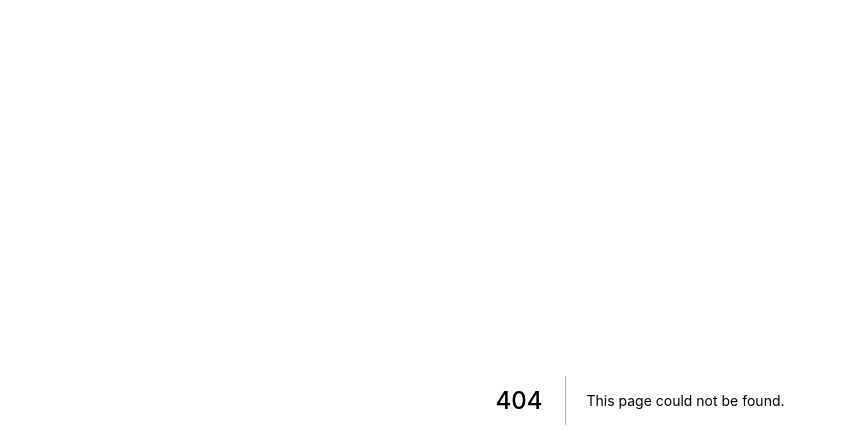
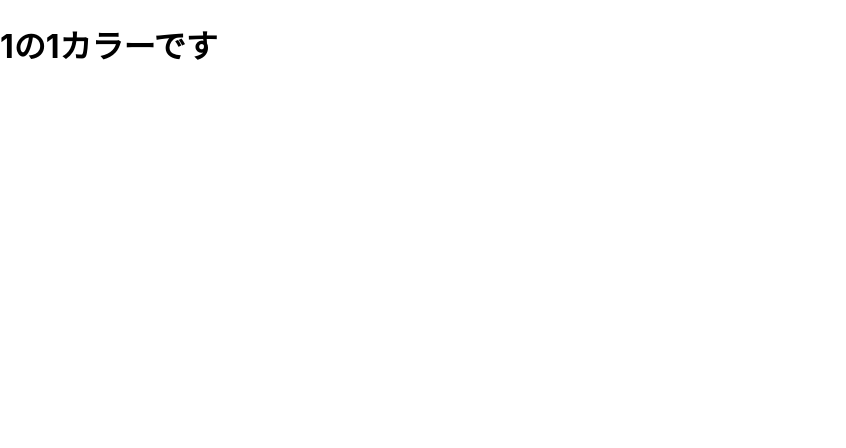
Before and after one commit to y4shiro/nextjs-tutorial-reffect, a Next.js app: page /products/1/1 in a window 1280 px wide. Before the commit this address had no page. Shown: the top 448 px of the page, without its empty margins (0-846 px from the left). Built offline with nearby package versions, Linux system fonts and the light colour scheme.

Commit message:
ディレクトリにもダイナミックルーティングが使用できる

```diff
--- /dev/null
+++ b/pages/products/[name]/[color].tsx
@@ -0,0 +1,14 @@
+import type { NextPage } from 'next';
+import { useRouter } from 'next/router';
+
+const Name: NextPage = () => {
+  const router = useRouter();
+  console.log(router);
+  return (
+    <h1>
+      {router.query.name}の{router.query.color}カラーです
+    </h1>
+  );
+};
+
+export default Name;
```
